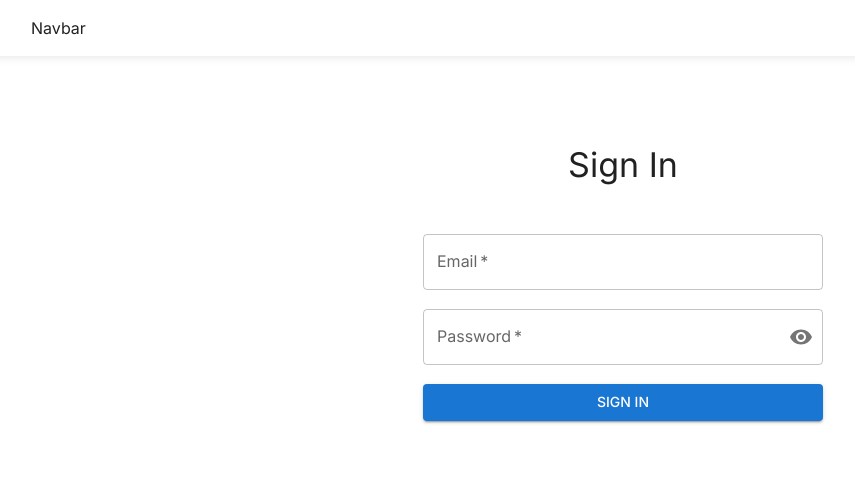
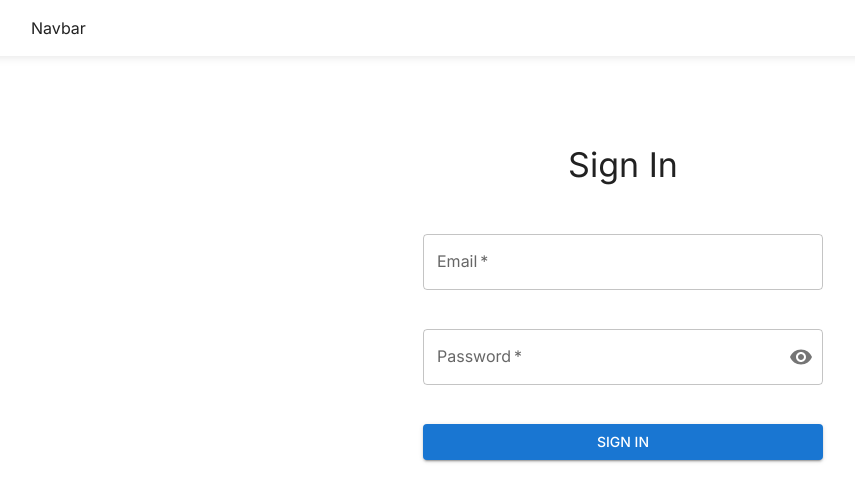
Before and after one commit to harrsh-in/cupidoo-user, a React (Vite) app: page /signin in a window 1280 px wide. Shown: the top 502 px of the page, without its empty margins (17-872 px from the left). Built offline with nearby package versions, Linux system fonts and the light colour scheme; no server answers.

Commit message:
Added validation

```diff
--- a/cspell.json
+++ b/cspell.json
@@ -5,6 +5,7 @@
     "dictionaries": [],
     "words": [
         "cupidoo",
+        "hookform",
         "Noto",
         "Parens"
     ],
--- a/package.json
+++ b/package.json
@@ -12,14 +12,18 @@
     "dependencies": {
         "@emotion/react": "^11.11.0",
         "@emotion/styled": "^11.11.0",
+        "@hookform/resolvers": "^3.1.0",
         "@mui/icons-material": "^5.11.16",
         "@mui/material": "^5.13.2",
+        "lodash": "^4.17.21",
         "react": "18.2.0",
         "react-dom": "18.2.0",
         "react-hook-form": "^7.43.9",
-        "react-router-dom": "6.11.2"
+        "react-router-dom": "6.11.2",
+        "zod": "^3.21.4"
     },
     "devDependencies": {
+        "@types/lodash": "^4.14.194",
         "@types/react": "18.0.28",
         "@types/react-dom": "18.0.11",
         "@vitejs/plugin-react-swc": "3.0.0",
--- a/src/public/signin/index.tsx
+++ b/src/public/signin/index.tsx
@@ -1,9 +1,11 @@
+import { zodResolver } from '@hookform/resolvers/zod';
 import Visibility from '@mui/icons-material/Visibility';
 import VisibilityOff from '@mui/icons-material/VisibilityOff';
 import {
     Box,
     Button,
     FormControl,
+    FormHelperText,
     IconButton,
     InputAdornment,
     InputLabel,
@@ -11,23 +13,25 @@ import {
     TextField,
     Typography,
 } from '@mui/material';
+import _ from 'lodash';
 import { useState } from 'react';
 import { Controller, SubmitHandler, useForm } from 'react-hook-form';
-
-interface IFormInput {
-    email: string;
-    password: string;
-}
+import schema, { schemaType } from './schema';
 
 const SignIn = () => {
-    const { control, handleSubmit } = useForm({
+    const {
+        control,
+        handleSubmit,
+        formState: { errors },
+    } = useForm({
         defaultValues: {
             email: '',
             password: '',
         },
+        resolver: zodResolver(schema),
     });
 
-    const onSubmit: SubmitHandler<IFormInput> = (data) => {
+    const onSubmit: SubmitHandler<schemaType> = (data) => {
         console.log(data);
     };
 
@@ -60,14 +64,14 @@ const SignIn = () => {
             </Typography>
 
             <Box
+                noValidate
                 component="form"
-                noValidate
                 autoComplete="off"
                 onSubmit={handleSubmit(onSubmit)}
                 sx={{
                     display: 'flex',
                     flexDirection: 'column',
-                    gap: '1.2rem',
+                    gap: '1rem',
                     marginTop: '3rem',
                 }}
             >
@@ -77,10 +81,12 @@ const SignIn = () => {
                     render={({ field }) => (
                         <TextField
                             {...field}
+                            required
                             autoComplete="email"
                             label="Email"
                             variant="outlined"
-                            required
+                            error={Boolean(_.get(errors, 'email', ''))}
+                            helperText={_.get(errors, 'email.message', ' ')}
                         />
                     )}
                 />
@@ -89,7 +95,11 @@ const SignIn = () => {
                     name="password"
                     control={control}
                     render={({ field }) => (
-                        <FormControl variant="outlined" required>
+                        <FormControl
+                            required
+                            variant="outlined"
+                            error={Boolean(_.get(errors, 'password', ''))}
+                        >
                             <InputLabel htmlFor="outlined-adornment-password">
                                 Password
                             </InputLabel>
@@ -103,10 +113,10 @@ const SignIn = () => {
                                         <IconButton
                                             aria-label="toggle password visibility"
                                             onClick={handleClickShowPassword}
+                                            edge="end"
                                             onMouseDown={
                                                 handleMouseDownPassword
                                             }
-                                            edge="end"
                                         >
                                             {showPassword ? (
                                                 <VisibilityOff />
@@ -118,6 +128,9 @@ const SignIn = () => {
                                 }
                                 label="Password"
                             />
+                            <FormHelperText>
+                                {_.get(errors, 'password.message', ' ')}
+                            </FormHelperText>
                         </FormControl>
                     )}
                 />
--- /dev/null
+++ b/src/public/signin/schema.ts
@@ -0,0 +1,21 @@
+import { z } from 'zod';
+
+const schema = z.object({
+    email: z
+        .string({
+            invalid_type_error: 'Email is required.',
+            required_error: 'Email is required.',
+        })
+        .nonempty('Email is required.')
+        .email('Please enter valid email address.'),
+    password: z
+        .string({
+            invalid_type_error: 'Password is required.',
+            required_error: 'Password is required.',
+        })
+        .nonempty('Password is required.'),
+});
+
+export default schema;
+
+export type schemaType = z.infer<typeof schema>;
```
Also changed, not shown: 1 other file (tests, documents, lock files or other folders).
